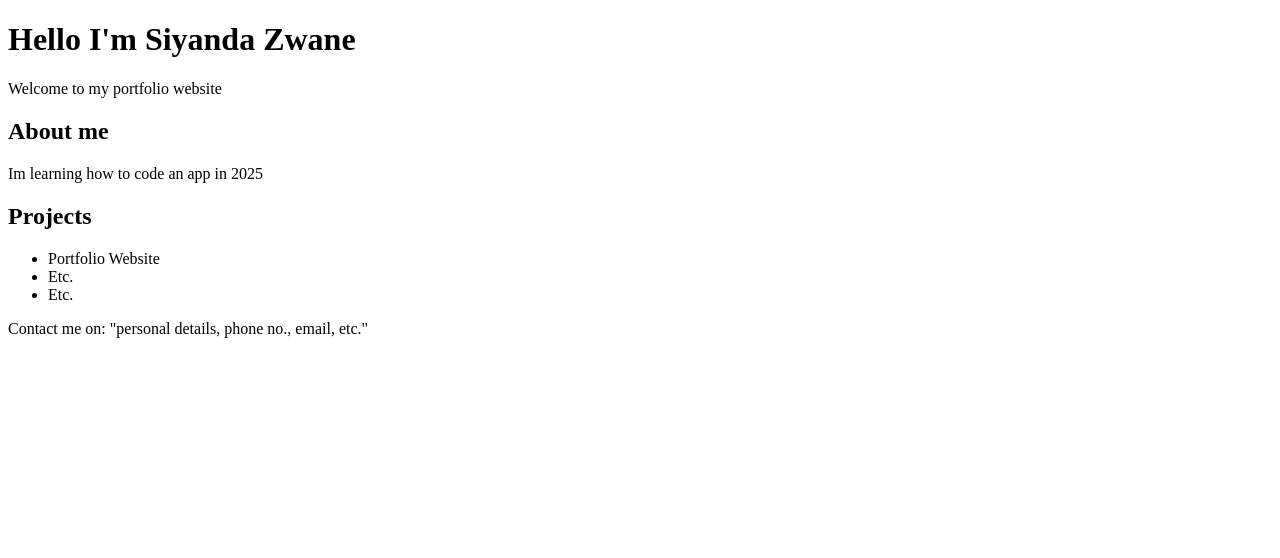
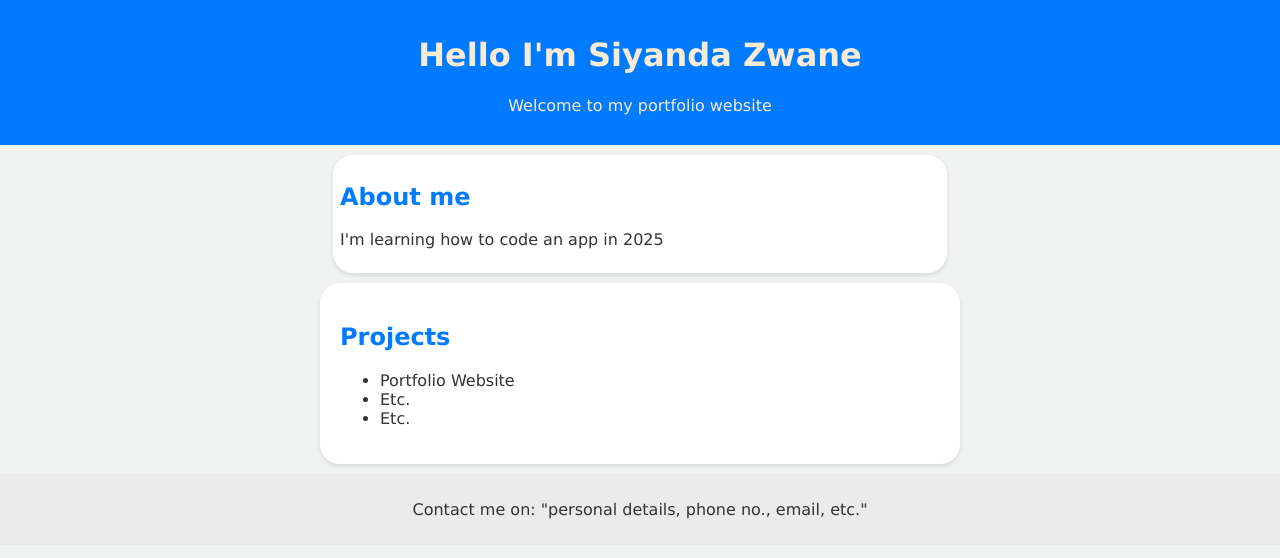
Before and after one commit to SiyandaZwane/Portfolio-website, a plain HTML site: page index.html in a window 1280 px wide. Drawn offline with Linux system fonts and the light colour scheme.

Commit message:
Added some styling to our portfolio
First version of portfolio done with styling complete

```diff
--- a/index.html
+++ b/index.html
@@ -12,9 +12,9 @@
     <p>Welcome to my portfolio website</p>
   </header>
 
-  <section class="about">
+  <section class="about" id="about">
     <h2>About me</h2>
-    <p>Im learning how to code an app in 2025</p>
+    <p>I'm learning how to code an app in 2025</p>
   </section>
 
   <section class=" projects">
--- a/style.css
+++ b/style.css
@@ -0,0 +1,40 @@
+body {
+    font-family: 'Lucida Sans', 'Lucida Sans Regular', 'Lucida Grande', 'Lucida Sans Unicode', Geneva, Verdana, sans-serif;
+    background-color: rgb(241, 242, 242);
+    color: #333;
+    margin: 0;
+    padding: 0;
+
+}
+
+header {
+    background: #007bff;
+    color: antiquewhite;
+    padding: 2rex;
+    text-align: center;
+
+}
+
+section {
+    padding: 20px;
+    margin: 10px auto;
+    max-width: 600px;
+    background-color: white;
+    border-radius: 20px;
+    box-shadow: 0 2px 5px rgba(0,0,0,0.113);
+}
+
+h2 {
+    color: #007bff;
+}
+
+footer {
+    text-align: center;
+    padding: 10px;
+    background: #e8e7e798;
+}
+
+.about {
+    padding: 1rex;
+
+}
```
